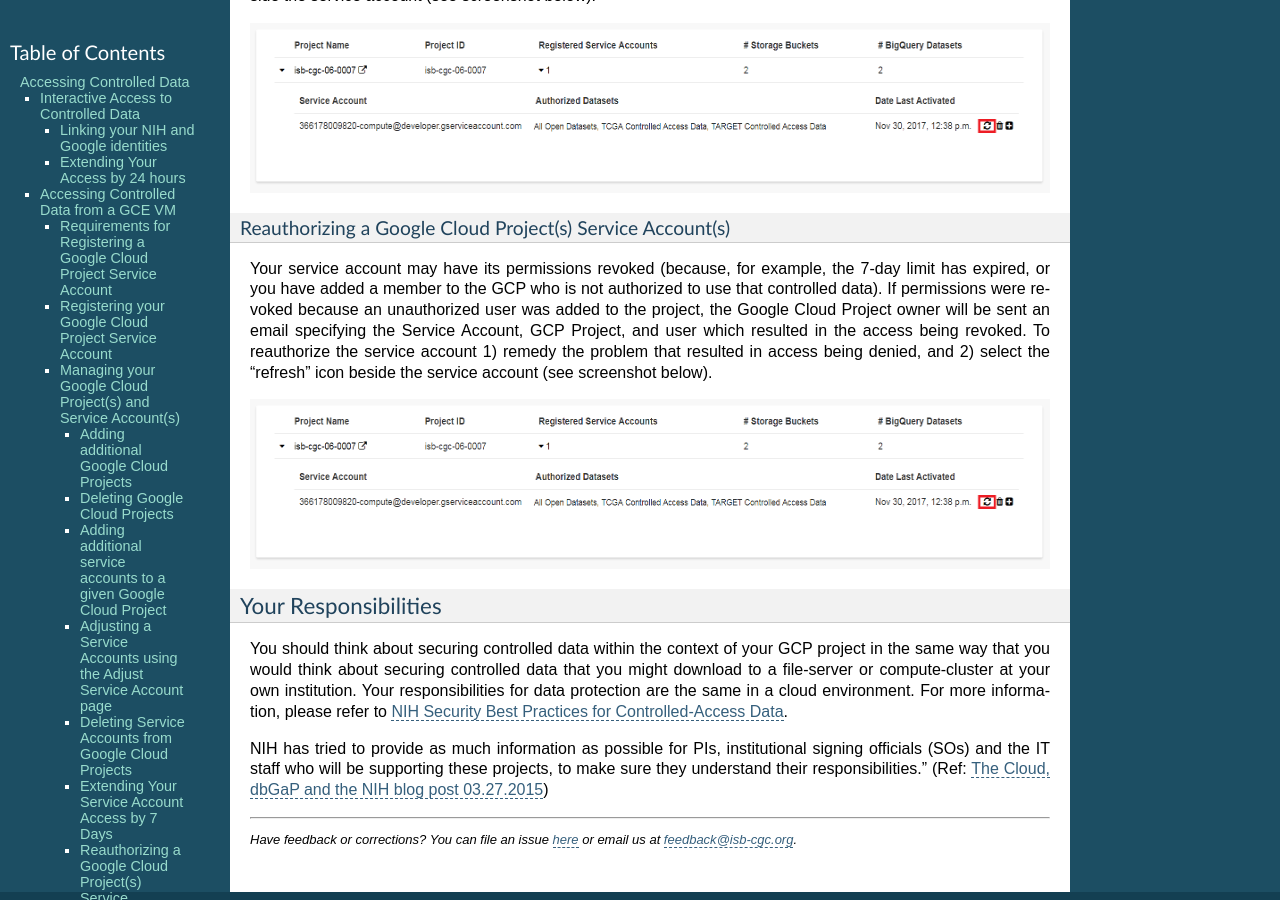
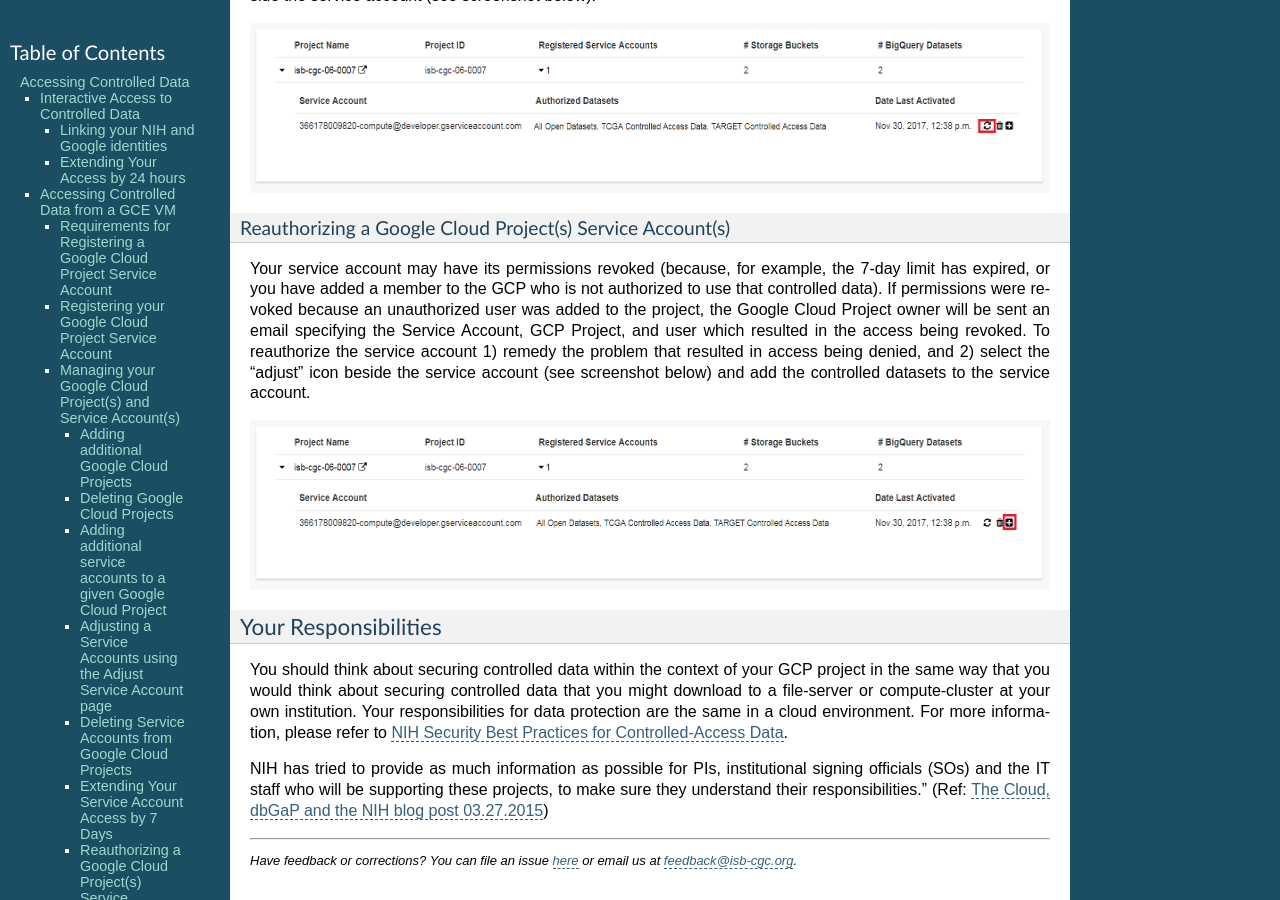
Before and after one commit to isb-cgc/readthedocs, a Sphinx documentation site: the page built from docs/source/sections/webapp/Gaining-Access-To-Contolled-Access-Data.rst, in a window 1280 px wide and 900 px high, scrolled down 10118 px. Built offline with Sphinx 7.4.7, drawn with Linux system fonts in a browser that asks for light colours; pages that are not in the unit, such as notebooks, are missing from menus.

Commit message:
added sentance to reauthorizing the service account

```diff
--- a/docs/source/sections/webapp/Gaining-Access-To-Contolled-Access-Data.rst
+++ b/docs/source/sections/webapp/Gaining-Access-To-Contolled-Access-Data.rst
@@ -271,9 +271,9 @@ were revoked because an unauthorized user was added to the project,
 the Google Cloud Project owner will be sent an email specifying the Service Account, GCP Project, and user
 which resulted in the access being revoked.
 To reauthorize the service account 1) remedy the problem that resulted in access being denied,
-and 2) select the "refresh" icon beside the service account (see screenshot below).
+and 2) select the "adjust" icon beside the service account (see screenshot below) and add the controlled datasets to the service account.
 
-.. image:: RefreshServiceAccount.png
+.. image:: AdjustServiceAccount.png
    :scale: 50
    :align: center
 
```
